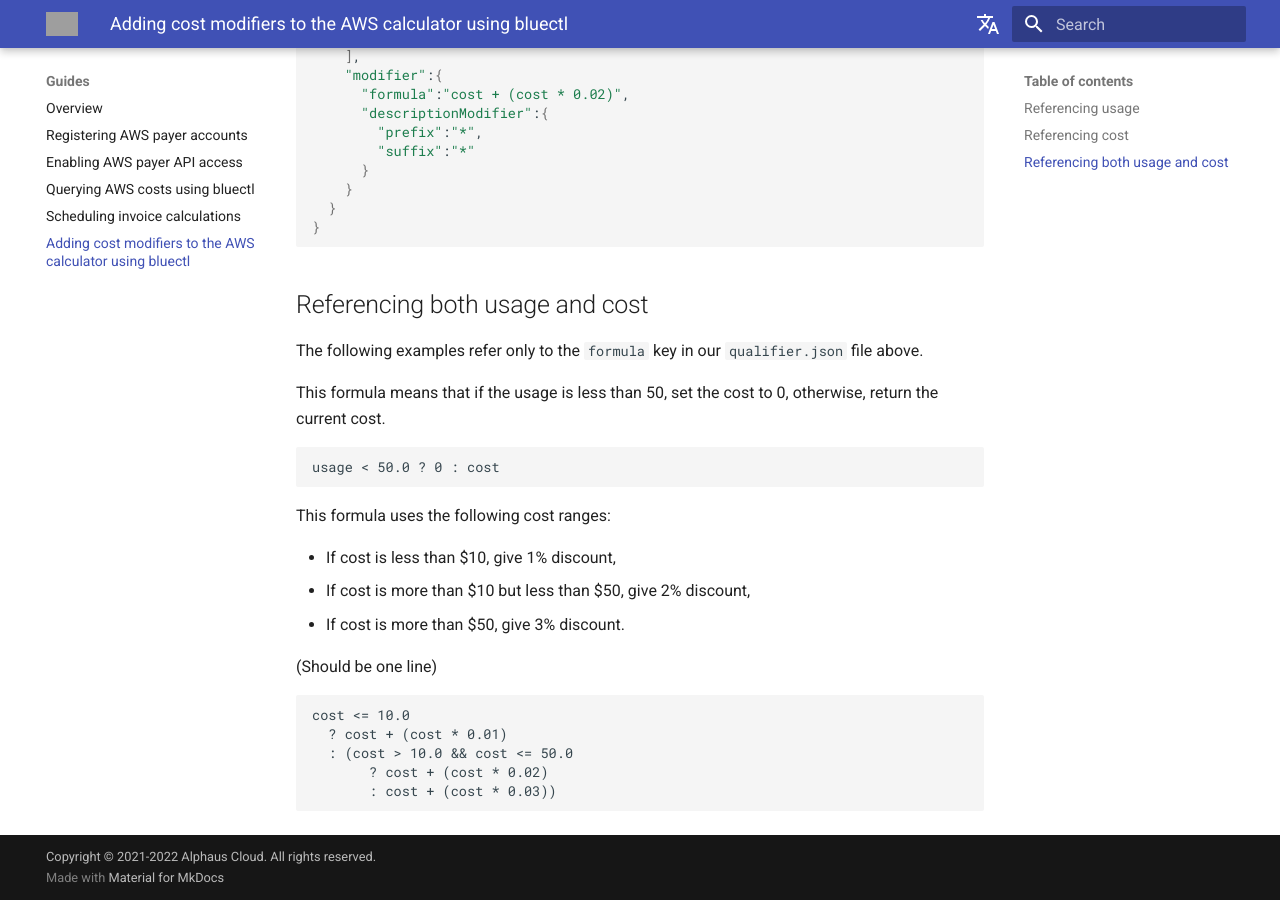
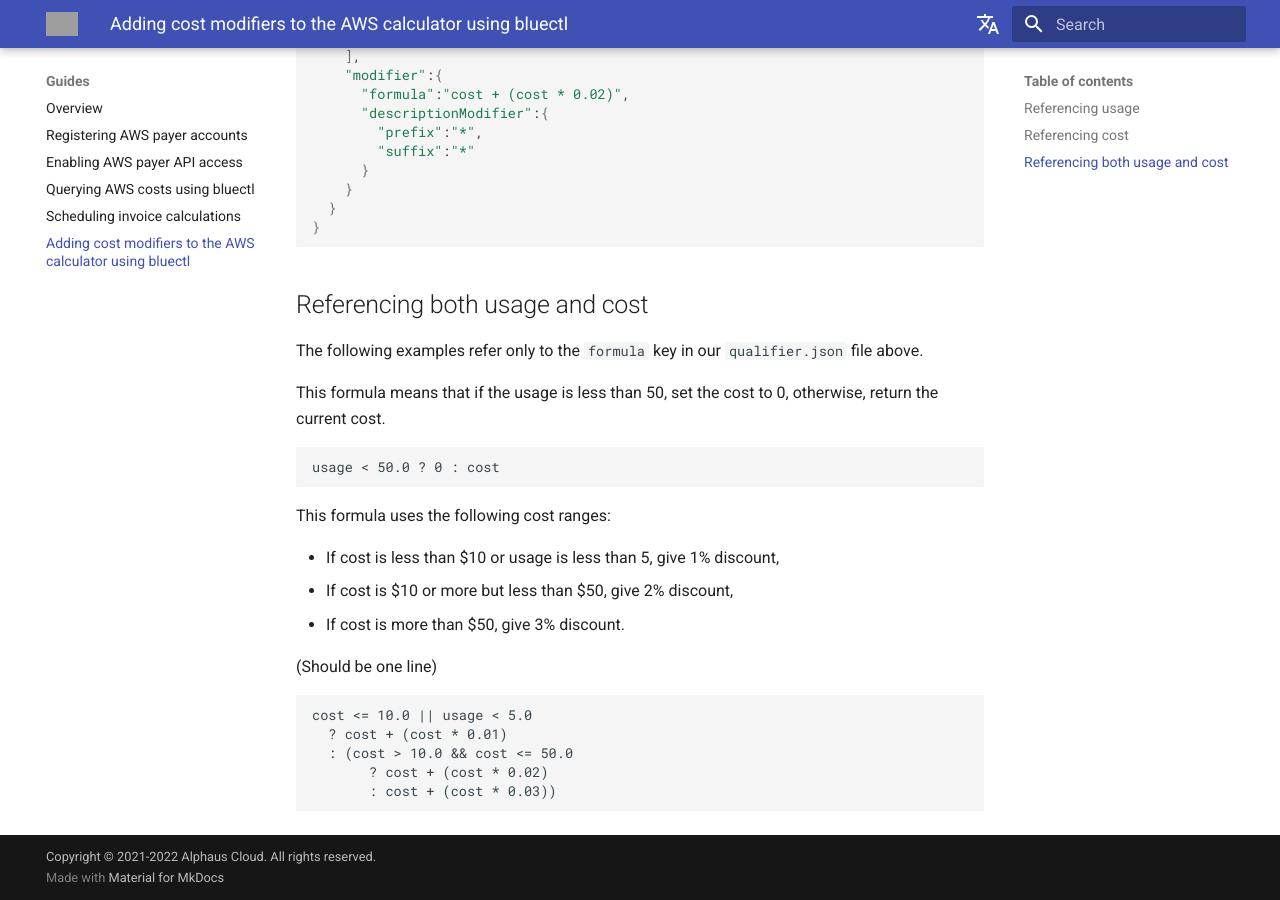
Before and after one commit to alphauslabs/tmpdocs, an MkDocs documentation site: the page built from docs/guides/aws-cost-mods.md, in a window 1280 px wide and 900 px high, scrolled down 2292 px. Built offline with MkDocs 1.6.1 and Material for MkDocs 9.7.7, drawn with Linux system fonts in a browser that asks for light colours; comment, search, counter and statistics services are not loaded; grey boxes are pictures that could not be loaded.

Commit message:
chore: wip add cost mods

````diff
--- a/docs/guides/aws-cost-mods.md
+++ b/docs/guides/aws-cost-mods.md
@@ -103,13 +103,13 @@ usage < 50.0 ? 0 : cost
 
 This formula uses the following cost ranges:
 
-* If cost is less than $10, give 1% discount,
-* If cost is more than $10 but less than $50, give 2% discount,
+* If cost is less than $10 or usage is less than 5, give 1% discount,
+* If cost is $10 or more but less than $50, give 2% discount,
 * If cost is more than $50, give 3% discount.
 
 (Should be one line)
 ```
-cost <= 10.0
+cost <= 10.0 || usage < 5.0
   ? cost + (cost * 0.01)
   : (cost > 10.0 && cost <= 50.0
        ? cost + (cost * 0.02)
````
